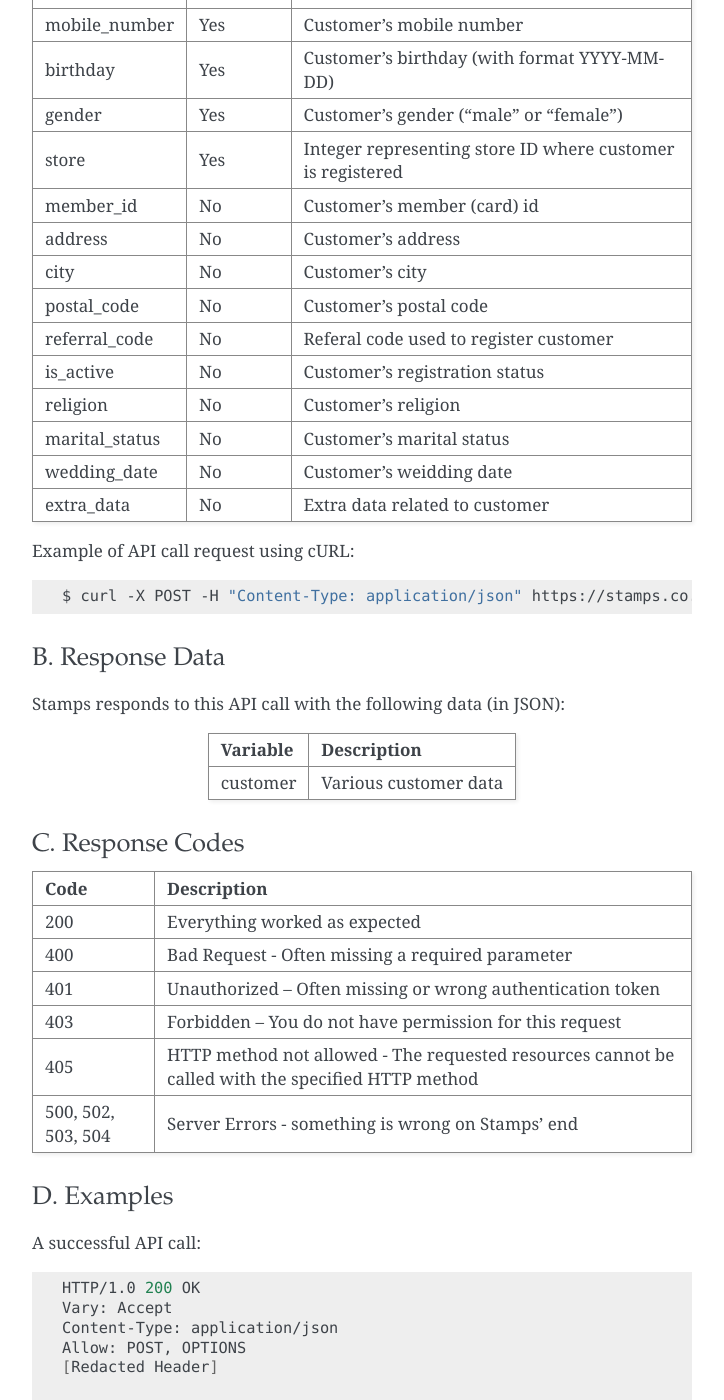
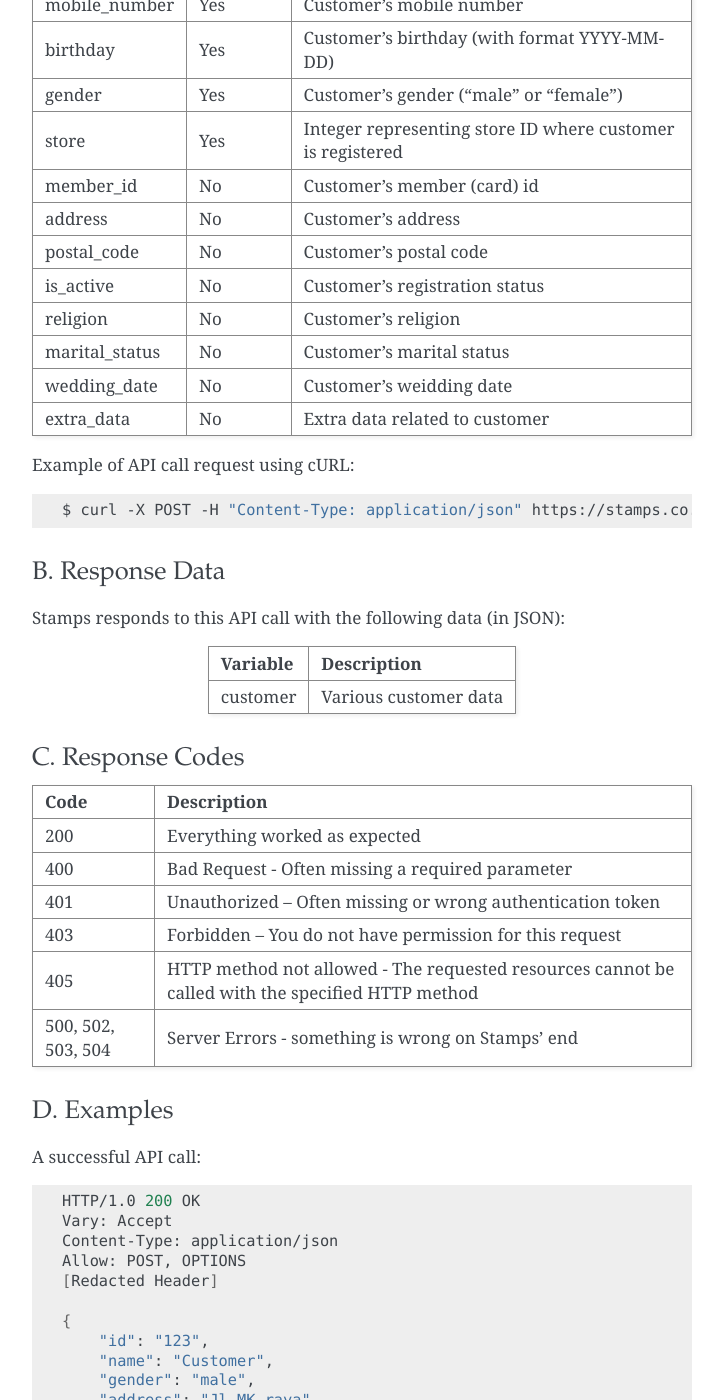
Before and after one commit to ui/stamps-api-docs, a Sphinx documentation site: the page built from source/customer_api.rst, in a window 1280 px wide and 1400 px high, scrolled down 5343 px. Shown: the whole window, without its empty margins (388-1112 px from the left). Built offline with Sphinx 7.4.7, drawn with Linux system fonts in a browser that asks for light colours; some of the changed text lies outside the part shown.

Commit message:
Remove city from docs

```diff
--- a/source/customer_api.rst
+++ b/source/customer_api.rst
@@ -104,7 +104,6 @@ On a successful API call:
         "phone": "+6281314811365",
         "picture_url": "https://media.stamps.co.id/thumb/profile_photos/2014/4/17/483ccddd-9aea-44d2-bbc4-6aa71f51fb2a_size_80.png",
         "birthday": "1990-11-26",
-        "city": "Jakarta",
         "postal_code": "10310",
         "protected_redemption": false,
         "religion": 1,
@@ -285,9 +284,7 @@ gender          Yes         Customer's gender ("male" or "female")
 store           Yes         Integer representing store ID where customer is registered
 member_id       No          Customer's member (card) id
 address         No          Customer's address
-city            No          Customer's city
 postal_code     No          Customer's postal code
-referral_code   No          Referal code used to register customer
 is_active       No          Customer's registration status
 religion        No          Customer's religion
 marital_status  No          Customer's marital status
@@ -300,7 +297,7 @@ Example of API call request using cURL:
 
 .. code-block :: bash
 
-    $ curl -X POST -H "Content-Type: application/json" https://stamps.co.id/api/v2/memberships/register -i -d '{"token": "secreet", "name": "customer", "email": "customer@stamps.co.id", "mobile_number": "+6281314822365", "birthday": "1991-10-19", "gender": "female", "merchant": 788, "address": "221b Baker Street", "store": 412, "city": "Jakarta", "is_active": true}'
+    $ curl -X POST -H "Content-Type: application/json" https://stamps.co.id/api/v2/memberships/register -i -d '{"token": "secreet", "name": "customer", "email": "customer@stamps.co.id", "mobile_number": "+6281314822365", "birthday": "1991-10-19", "gender": "female", "merchant": 788, "address": "221b Baker Street", "store": 412, "is_active": true}'
 
 
 B. Response Data
@@ -357,7 +354,6 @@ A successful API call:
         "phone": "+62812398712",
         "picture_url": "https://media.stamps.co.id/thumb/profile_photos/2014/4/17/483ccddd-9aea-44d2-bbc4-6aa71f51fb2a_size_80.png",
         "birthday": "1989-10-1",
-        "city": "Jakarta",
         "postal_code": "10310",
         "protected_redemption": true,
         "religion": 1,
```
